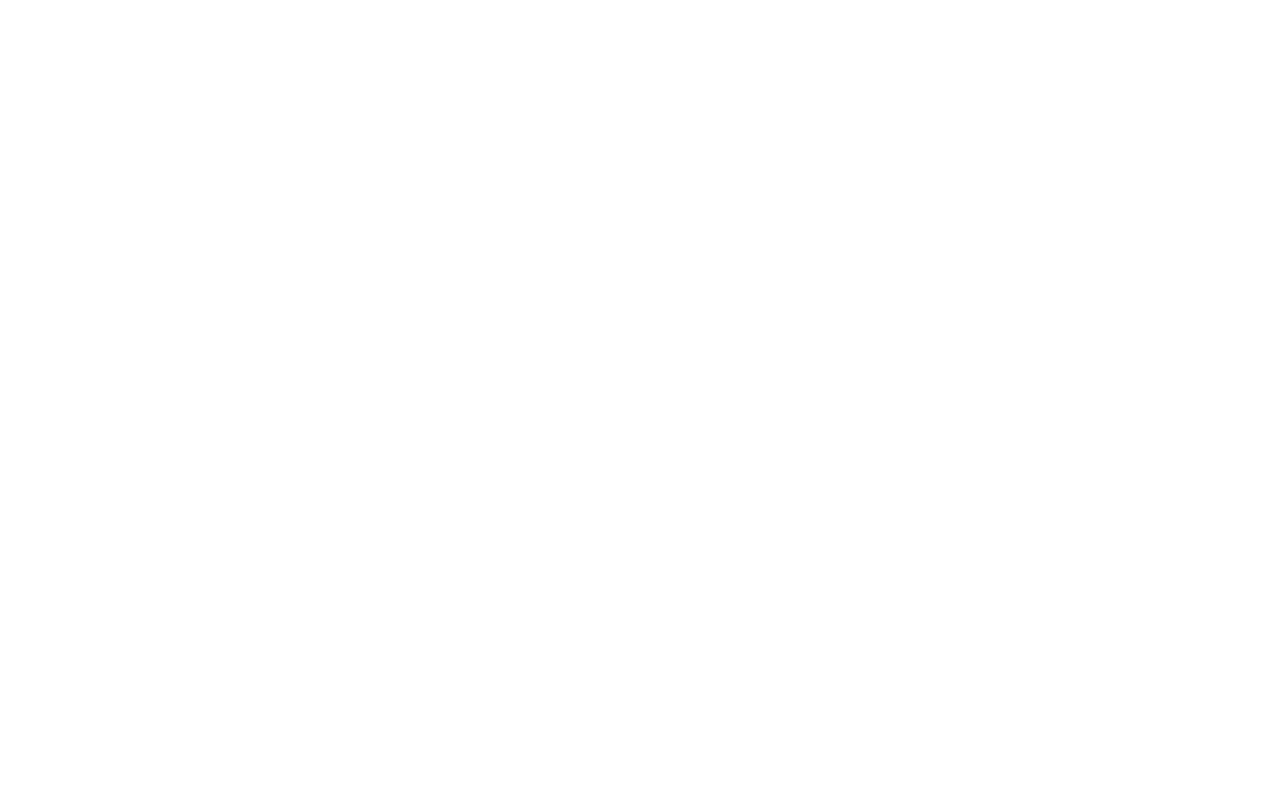
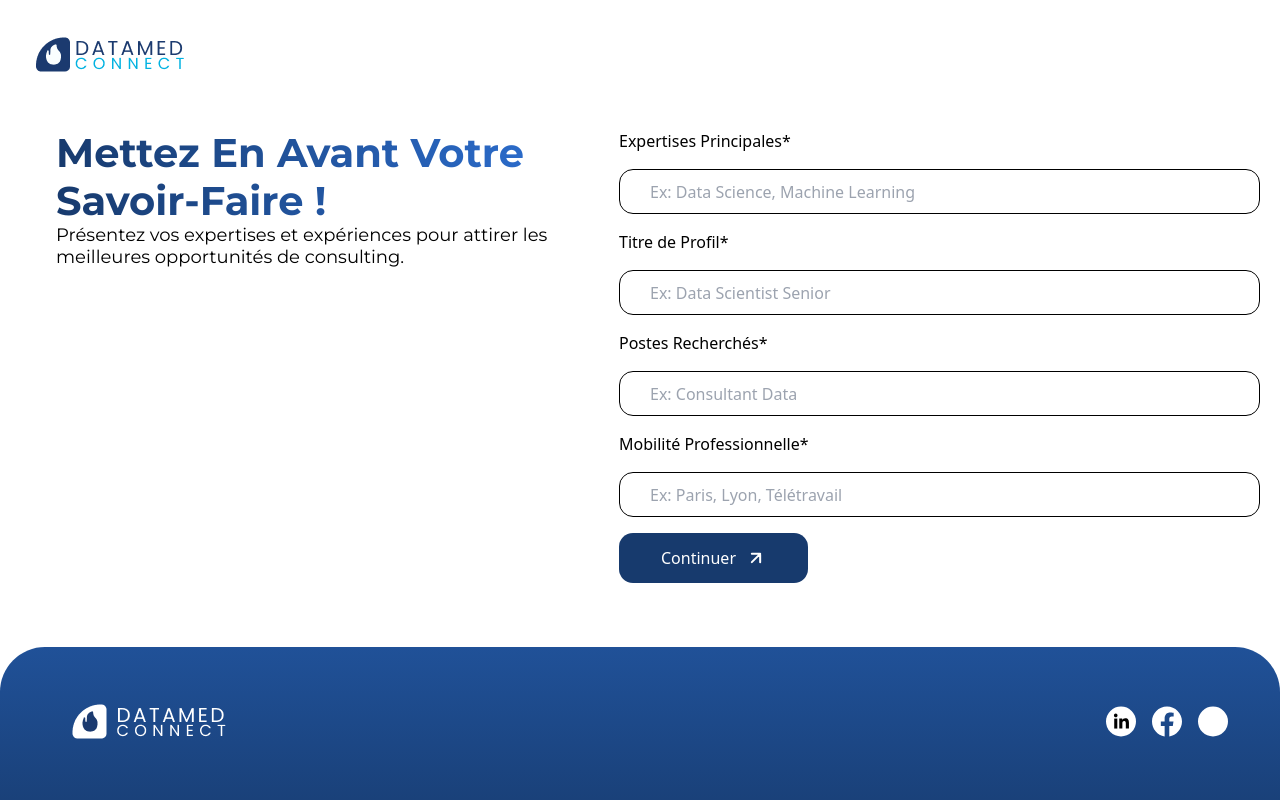
Before and after one commit to CTOFares/datamedconnect, a React (Vite) app: page /Expertise in a window 1280 px wide. Before the commit this address had no page. Shown: the top 800 px of the page. Built offline with nearby package versions, Linux system fonts and the light colour scheme.

Commit message:
Changed Typo

```diff
--- a/package.json
+++ b/package.json
@@ -15,6 +15,7 @@
     "framer-motion": "^12.4.4",
     "react": "^19.0.0",
     "react-dom": "^19.0.0",
+    "react-dropzone": "^14.3.5",
     "react-router-dom": "^7.2.0",
     "react-select": "^5.10.0",
     "react-select-country-list": "^2.2.3"
--- a/src/Routes/AppRoutes.jsx
+++ b/src/Routes/AppRoutes.jsx
@@ -7,6 +7,7 @@
 import Info from "../pages/Info/Info";
 import Mission from "../pages/Mission/Mission";
 import Lien from "../pages/Liens/Lien";
+import Expertise from "../pages/Expertise/Expertise";
 
 const AppRoutes = () => {
   return (
@@ -18,6 +19,7 @@
         <Route path="/Verification" element={<VerificationEmail />} />
         <Route path="/Info" element={<Info />} />
         <Route path="/Mission" element={<Mission />} />
+        <Route path="/Expertise" element={<Expertise />} />
         <Route path="/Liens" element={<Lien />} />
       </Routes>
     </div>
--- a/src/pages/Details/Details.jsx
+++ b/src/pages/Details/Details.jsx
@@ -1,4 +1,5 @@
-import React from "react";
+import React, { useState, useCallback } from "react";
+import { useDropzone } from "react-dropzone";
 import Nav from "../../Components/Nav";
 import LeftSide from "../../Components/LeftSide";
 import { assets } from "../../assets/assets";
@@ -7,10 +8,23 @@
 
 const Details = () => {
   const navigate = useNavigate();
+  const [fileName, setFileName] = useState("");
+
+  const onDrop = useCallback((acceptedFiles) => {
+    if (acceptedFiles.length > 0) {
+      setFileName(acceptedFiles[0].name);
+    }
+  }, []);
+
+  const { getRootProps, getInputProps, isDragActive } = useDropzone({
+    onDrop,
+    accept: "application/pdf",
+  });
 
   const handleClick = () => {
     navigate("/Verification");
   };
+
   return (
     <div className="">
       <Nav />
@@ -24,8 +38,9 @@
             <div className="space-y-4">
               <label htmlFor="Prenom">Email*</label>
               <input
-                className="flex w-full sm:w-[641px] p-[18px_30px] items-start gap-2 h-[45px]  rounded-[14px] border-[1px] border-[#000] bg-white"
-                placeholder="Fares"
+                type="email"
+                className="flex w-full sm:w-[641px] p-[18px_30px] items-start gap-2 h-[45px] rounded-[14px] border-[1px] border-[#000] bg-white"
+                placeholder="Contact@consultingdatamed.com"
                 alt="Prenom"
               />
             </div>
@@ -33,34 +48,27 @@
               <label htmlFor="Téléphone">Téléphone*</label>
               <input
                 type="tel"
-                className="flex w-full  sm:w-[641px] p-[18px_30px] items-start gap-2 h-[45px]  rounded-[14px] border-[1px] border-[#000] bg-white"
+                className="flex w-full sm:w-[641px] p-[18px_30px] items-start gap-2 h-[45px] rounded-[14px] border-[1px] border-[#000] bg-white"
                 placeholder="+33 25 556  8855"
                 alt="Téléphone"
               />
             </div>
             <div className="space-y-2">
               <label htmlFor="pdfUpload">Upload PDF*</label>
-              <div className="flex items-center">
-                <input
-                  type="file"
-                  id="pdfUpload"
-                  accept="application/pdf"
-                  className="hidden h-[250px]"
-                />
-                <label
-                  htmlFor="pdfUpload"
-                  className="flex w-full sm:w-[641px] p-[18px_30px] items-center justify-center gap-2 h-[45px] rounded-[14px] border-[1px] border-[#000] bg-white cursor-pointer"
-                >
-                  <img
-                    src={assets.iconpdf}
-                    alt="PDF Icon"
-                    className="h-6 w-6"
-                  />
-                  <span>Upload PDF</span>
-                </label>
+              <div
+                {...getRootProps()}
+                className={`flex items-center justify-center w-full sm:w-[641px] p-[18px_30px] h-[45px] rounded-[14px] border-[1px] border-[#000] bg-white cursor-pointer ${
+                  isDragActive ? "bg-gray-200" : ""
+                }`}
+              >
+                <input {...getInputProps()} />
+                <img src={assets.iconpdf} alt="PDF Icon" className="h-6 w-6" />
+                <span>
+                  {fileName || "Drag & drop your PDF here"}
+                </span>
               </div>
             </div>
-            <div class="flex gap-3  mb-4">
+            <div className="flex gap-3 mb-4">
               <input
                 id="default-checkbox"
                 type="checkbox"
@@ -68,10 +76,10 @@
                 className="w-4 h-4 text-blue-600 bg-gray-100 border-gray-300 rounded-sm focus:ring-blue-500 dark:focus:ring-blue-600 dark:ring-offset-gray-800 focus:ring-2 dark:bg-gray-700 dark:border-gray-600"
               />
               <label
-                for="default-checkbox"
+                htmlFor="default-checkbox"
                 className="text-[16px] font-montserrat font-normal leading-[28px] text-black"
               >
-                J’accepte les termes et conditions.Voir les Conditions
+                J’accepte les termes et conditions. Voir les Conditions
                 d’utilisation
               </label>
             </div>
@@ -79,7 +87,7 @@
               onClick={handleClick}
               className="flex w-[189px] text-white p-[13px_19px] justify-center items-center gap-[10px] rounded-[14px] bg-[#173A6D]"
             >
-              Envoyer
+              Continuer
               <svg
                 xmlns="http://www.w3.org/2000/svg"
                 width="20"
@@ -90,9 +98,9 @@
                 <path
                   d="M5.83331 14.1666L14.1666 5.83325M14.1666 5.83325H5.83331M14.1666 5.83325V14.1666"
                   stroke="white"
-                  stroke-width="2"
-                  stroke-linecap="round"
-                  stroke-linejoin="round"
+                  strokeWidth="2"
+                  strokeLinecap="round"
+                  strokeLinejoin="round"
                 />
               </svg>
             </button>
--- a/src/pages/EmailVerif/VerificationEmail.jsx
+++ b/src/pages/EmailVerif/VerificationEmail.jsx
@@ -31,6 +31,8 @@
           Eu ac integer aliquet sit libero morbi. Pulvinar varius maecenas
           egestas ante quam nunc sapien leo. <br /> Leo porttitor viverra purus
           et viverra ullamcorper.
+          <br />
+          Pour le Test : 55555
         </p>
         <div className="flex   pt-8 pb-8 items-center justify-center gap-5 mt-8 mb-8">
           {[...Array(5)].map((_, index) => (
--- /dev/null
+++ b/src/pages/Expertise/Expertise.jsx
@@ -0,0 +1,87 @@
+import React from "react";
+import Nav from "../../Components/Nav";
+import Footer from "../../Components/Footer";
+import LeftSide from "../../Components/LeftSide";
+import { useNavigate } from "react-router-dom";
+
+const Expertise = () => {
+  const navigate = useNavigate();
+  const handleClick = () => {
+    navigate("/Liens");
+  };
+  return (
+    <div>
+      <Nav />
+      <div className="sm:flex pb-11">
+        <LeftSide
+          title="Mettez en avant votre savoir-faire !"
+          paragraphe="Présentez vos expertises et expériences pour attirer les meilleures opportunités de consulting."
+        />
+        <div className="p-5">
+          <form action="" className="space-y-4">
+            <div className="space-y-4">
+              <label htmlFor="Expertises">Expertises Principales*</label>
+              <input
+                type="text"
+                className="flex w-full sm:w-[641px] p-[18px_30px] items-start gap-2 h-[45px] rounded-[14px] border-[1px] border-[#000] bg-white"
+                placeholder="Ex: Data Science, Machine Learning"
+                alt="Expertises"
+              />
+            </div>
+            <div className="space-y-4">
+              <label htmlFor="Profile">Titre de Profil*</label>
+              <input
+                type="text"
+                className="flex w-full sm:w-[641px] p-[18px_30px] items-start gap-2 h-[45px] rounded-[14px] border-[1px] border-[#000] bg-white"
+                placeholder="Ex: Data Scientist Senior"
+                alt="Profile"
+              />
+            </div>
+            <div className="space-y-4">
+              <label htmlFor="Postes">Postes Recherchés*</label>
+              <input
+                type="text"
+                className="flex w-full sm:w-[641px] p-[18px_30px] items-start gap-2 h-[45px] rounded-[14px] border-[1px] border-[#000] bg-white"
+                placeholder="Ex: Consultant Data"
+                alt="Postes"
+              />
+            </div>
+            <div className="space-y-4">
+              <label htmlFor="Mobilité">Mobilité Professionnelle*</label>
+              <input
+                type="text"
+                className="flex w-full sm:w-[641px] p-[18px_30px] items-start gap-2 h-[45px] rounded-[14px] border-[1px] border-[#000] bg-white"
+                placeholder="Ex: Paris, Lyon, Télétravail"
+                alt="Mobilité"
+              />
+            </div>
+            <button
+              onClick={handleClick}
+              className="flex w-[189px] text-white p-[13px_19px] justify-center items-center gap-[10px] rounded-[14px] bg-[#173A6D]"
+            >
+              Continuer
+              <svg
+                xmlns="http://www.w3.org/2000/svg"
+                width="20"
+                height="20"
+                viewBox="0 0 20 20"
+                fill="none"
+              >
+                <path
+                  d="M5.83331 14.1666L14.1666 5.83325M14.1666 5.83325H5.83331M14.1666 5.83325V14.1666"
+                  stroke="white"
+                  strokeWidth="2"
+                  strokeLinecap="round"
+                  strokeLinejoin="round"
+                />
+              </svg>
+            </button>
+          </form>
+        </div>
+      </div>
+      <Footer />
+    </div>
+  );
+};
+
+export default Expertise;
--- a/src/pages/Info/Info.jsx
+++ b/src/pages/Info/Info.jsx
@@ -71,7 +71,7 @@
                 onClick={handleClick}
                 className="flex w-[189px] text-white p-[13px_19px] justify-center items-center gap-[10px] rounded-[14px] bg-[#173A6D]"
               >
-                Envoyer
+                Continuer
                 <svg
                   xmlns="http://www.w3.org/2000/svg"
                   width="20"
--- a/src/pages/Liens/Lien.jsx
+++ b/src/pages/Liens/Lien.jsx
@@ -17,17 +17,17 @@
             <div className="space-y-4">
               <label htmlFor="Malt">Malt*</label>
               <input
-                className="flex w-full sm:w-[641px] p-[18px_30px] items-start gap-2 h-[55px]  rounded-[14px] border-[1px] border-[#000] bg-white"
-                placeholder="Fares"
+                className="flex w-full sm:w-[641px] p-[18px_30px] items-start gap-2 h-[55px] rounded-[14px] border-[1px] border-[#000] bg-white"
+                placeholder="Ex: https://www.malt.fr/profile/username"
                 alt="Malt"
               />
             </div>
             <div className="space-y-2">
-              <label htmlFor="Site Perso">Site Perso*</label>
+              <label htmlFor="SitePerso">Site Perso*</label>
               <input
                 type="text"
-                className="flex w-full sm:w-[641px] p-[18px_30px] items-start gap-2 h-[55px]  rounded-[14px] border-[1px] border-[#000] bg-white"
-                placeholder="Site Perso"
+                className="flex w-full sm:w-[641px] p-[18px_30px] items-start gap-2 h-[55px] rounded-[14px] border-[1px] border-[#000] bg-white"
+                placeholder="Ex: https://www.yoursite.com"
                 alt="Site Perso"
               />
             </div>
@@ -35,43 +35,43 @@
               <label htmlFor="LinkedIn">LinkedIn*</label>
               <input
                 type="text"
-                className="flex w-full sm:w-[641px] p-[18px_30px] items-start gap-2 h-[55px]  rounded-[14px] border-[1px] border-[#000] bg-white"
-                placeholder="LinkedIn"
+                className="flex w-full sm:w-[641px] p-[18px_30px] items-start gap-2 h-[55px] rounded-[14px] border-[1px] border-[#000] bg-white"
+                placeholder="Ex: https://www.linkedin.com/in/username"
                 alt="LinkedIn"
               />
             </div>
             <div className="space-y-2">
-              <label htmlFor="Github">Github*</label>
+              <label htmlFor="Github">GitHub*</label>
               <input
                 type="text"
-                className="flex w-full sm:w-[641px] p-[18px_30px] items-start gap-2 h-[55px]  rounded-[14px] border-[1px] border-[#000] bg-white"
-                placeholder="Github"
-                alt="Github"
+                className="flex w-full sm:w-[641px] p-[18px_30px] items-start gap-2 h-[55px] rounded-[14px] border-[1px] border-[#000] bg-white"
+                placeholder="Ex: https://github.com/username"
+                alt="GitHub"
               />
             </div>
             <div className="space-y-2">
               <label htmlFor="Behance">Behance*</label>
               <input
                 type="text"
-                className="flex w-full sm:w-[641px] p-[18px_30px] items-start gap-2 h-[55px]  rounded-[14px] border-[1px] border-[#000] bg-white"
-                placeholder="Behance"
+                className="flex w-full sm:w-[641px] p-[18px_30px] items-start gap-2 h-[55px] rounded-[14px] border-[1px] border-[#000] bg-white"
+                placeholder="Ex: https://www.behance.net/username"
                 alt="Behance"
               />
             </div>
             <div className="space-y-2">
-              <label htmlFor="Dribble">Dribble*</label>
+              <label htmlFor="Dribbble">Dribbble*</label>
               <input
                 type="text"
-                className="flex w-full sm:w-[641px] p-[18px_30px] items-start gap-2 h-[55px]  rounded-[14px] border-[1px] border-[#000] bg-white"
-                placeholder="Dribble"
-                alt="Dribble"
+                className="flex w-full sm:w-[641px] p-[18px_30px] items-start gap-2 h-[55px] rounded-[14px] border-[1px] border-[#000] bg-white"
+                placeholder="Ex: https://dribbble.com/username"
+                alt="Dribbble"
               />
             </div>
             <button
               type="submit"
               className="flex w-[189px] text-white p-[13px_19px] justify-center items-center gap-[10px] rounded-[14px] bg-[#173A6D]"
             >
-              Envoyer
+              Continuer
               <svg
                 xmlns="http://www.w3.org/2000/svg"
                 width="20"
--- a/src/pages/Mission/Mission.jsx
+++ b/src/pages/Mission/Mission.jsx
@@ -2,11 +2,15 @@
 import Nav from "../../Components/Nav";
 import Footer from "../../Components/Footer";
 import LeftSide from "../../Components/LeftSide";
+import { useNavigate } from "react-router-dom";
 
 const Mission = () => {
-  // State to track the selected contract type
+  const navigate = useNavigate();
+
   const [contractType, setContractType] = useState("");
-
+  const handleClick = () => {
+    navigate("/Expertise");
+  };
   const handleContractTypeChange = (e) => {
     setContractType(e.target.value);
   };
@@ -23,7 +27,7 @@
           <form action="" className="space-y-4">
             {/* Contract Type Selection */}
             <div className="space-y-2">
-              <label htmlFor="contractType">Type de Contract Recherché*</label>
+              <label htmlFor="contractType">Type de Contrat Recherché*</label>
               <select
                 id="contractType"
                 onChange={handleContractTypeChange}
@@ -31,15 +35,15 @@
                 className="flex w-full sm:w-[641px] p-[15px_20px] items-start gap-2 h-[55px] rounded-[14px] border border-[#000] bg-white"
               >
                 <option value="" disabled hidden>
-                  Ex: Télétravail
+                  Ex: CDI, Freelance
                 </option>
                 <option value="CDI">CDI</option>
-                <option value="FreeLance">FreeLance</option>
-                <option value="Both">CDI &amp; FreeLance</option>
+                <option value="FreeLance">Freelance</option>
+                <option value="Both">CDI & Freelance</option>
               </select>
             </div>
 
-            {/* Second selection (if needed, e.g., work location) */}
+            {/* Work Location Selection */}
             <div className="space-y-2">
               <label htmlFor="workLocation">
                 Type de Contrat (Localisation)*
@@ -49,7 +53,7 @@
                 className="flex w-full sm:w-[641px] p-[15px_20px] items-start gap-2 h-[55px] rounded-[14px] border border-[#000] bg-white"
               >
                 <option value="" disabled hidden>
-                  Ex: Télétravail
+                  Ex: Télétravail, Hybride
                 </option>
                 <option value="SurSite">Sur Site</option>
                 <option value="Hybride">Hybride</option>
@@ -59,12 +63,12 @@
 
             {/* Experience Input */}
             <div className="space-y-2">
-              <label htmlFor="experience">Experience*</label>
+              <label htmlFor="experience">Expérience*</label>
               <input
                 id="experience"
                 type="tel"
-                className="flex w-full sm:w-[641px] p-[18px_30px] items-start gap-2 h-[55px]  rounded-[14px] border border-[#000] bg-white"
-                placeholder="+33 25 556 8855"
+                className="flex w-full sm:w-[641px] p-[18px_30px] items-start gap-2 h-[55px] rounded-[14px] border border-[#000] bg-white"
+                placeholder="Ex: 2 ans"
               />
             </div>
 
@@ -72,7 +76,7 @@
             {(contractType === "CDI" || contractType === "Both") && (
               <div className="space-y-2">
                 <label htmlFor="pretentionSalariale">
-                  Pretention Salariale*
+                  Prétention Salariale*
                 </label>
                 <select
                   id="pretentionSalariale"
@@ -95,27 +99,28 @@
                   <input
                     id="tjmLongue"
                     type="tel"
-                    className="flex w-full sm:w-[641px] p-[18px_30px] items-start gap-2 h-[55px]  rounded-[14px] border border-[#000] bg-white"
-                    placeholder="+33 25 556 8855"
+                    className="flex w-full sm:w-[641px] p-[18px_30px] items-start gap-2 h-[55px] rounded-[14px] border border-[#000] bg-white"
+                    placeholder="Ex: 500€/jour"
                   />
                 </div>
                 <div className="space-y-2">
-                  <label htmlFor="tjmCourte">TJM mission Courte*</label>
+                  <label htmlFor="tjmCourte">TJM mission courte*</label>
                   <input
                     id="tjmCourte"
                     type="tel"
-                    className="flex w-full sm:w-[641px] p-[18px_30px] items-start gap-2 h-[55px]  rounded-[14px] border border-[#000] bg-white"
-                    placeholder="+33 25 556 8855"
+                    className="flex w-full sm:w-[641px] p-[18px_30px] items-start gap-2 h-[55px] rounded-[14px] border border-[#000] bg-white"
+                    placeholder="Ex: 600€/jour"
                   />
                 </div>
               </>
             )}
 
             <button
+              onClick={handleClick}
               type="submit"
               className="flex w-[189px] text-white p-[13px_19px] justify-center items-center gap-[10px] rounded-[14px] bg-[#173A6D]"
             >
-              Envoyer
+              Continuer
               <svg
                 xmlns="http://www.w3.org/2000/svg"
                 width="20"
```
Also changed, not shown: 1 other file (tests, documents, lock files or other folders).
